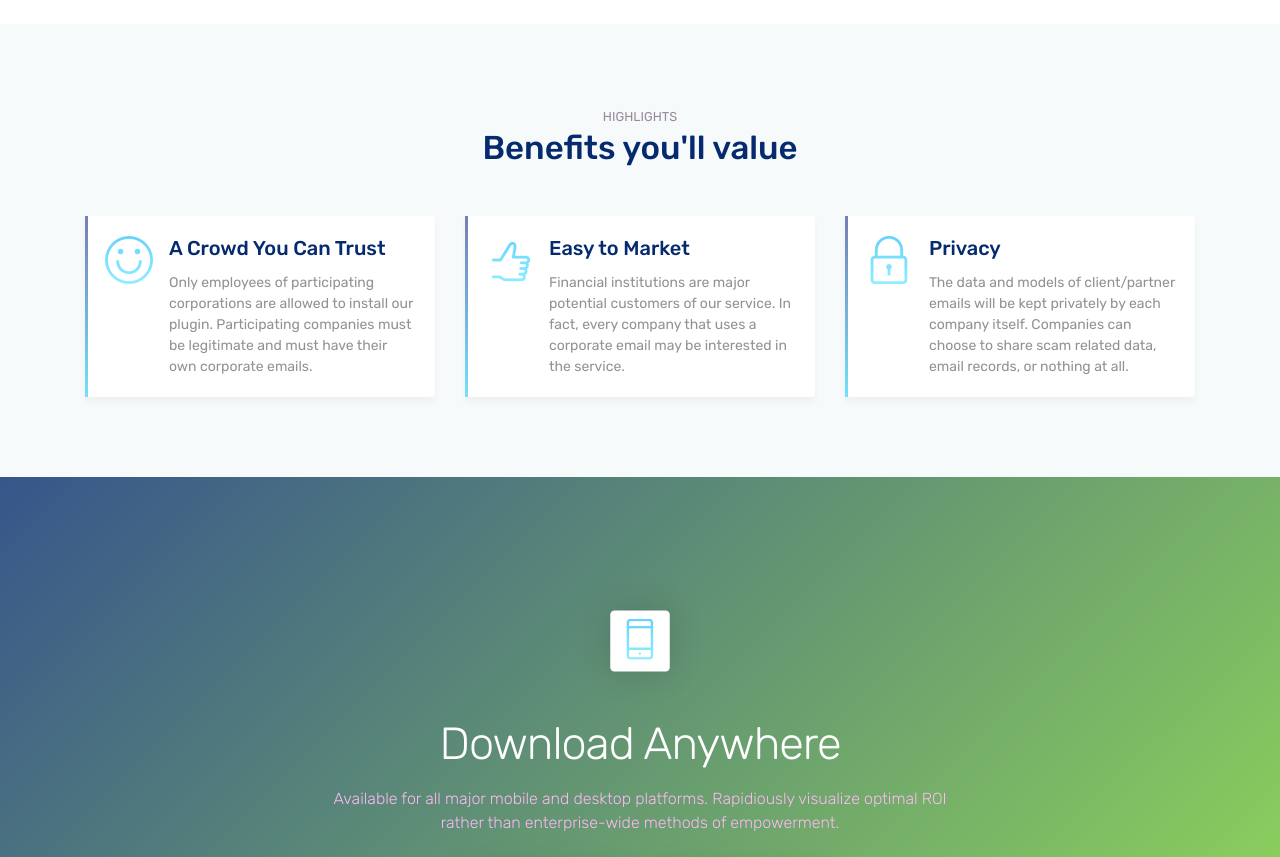
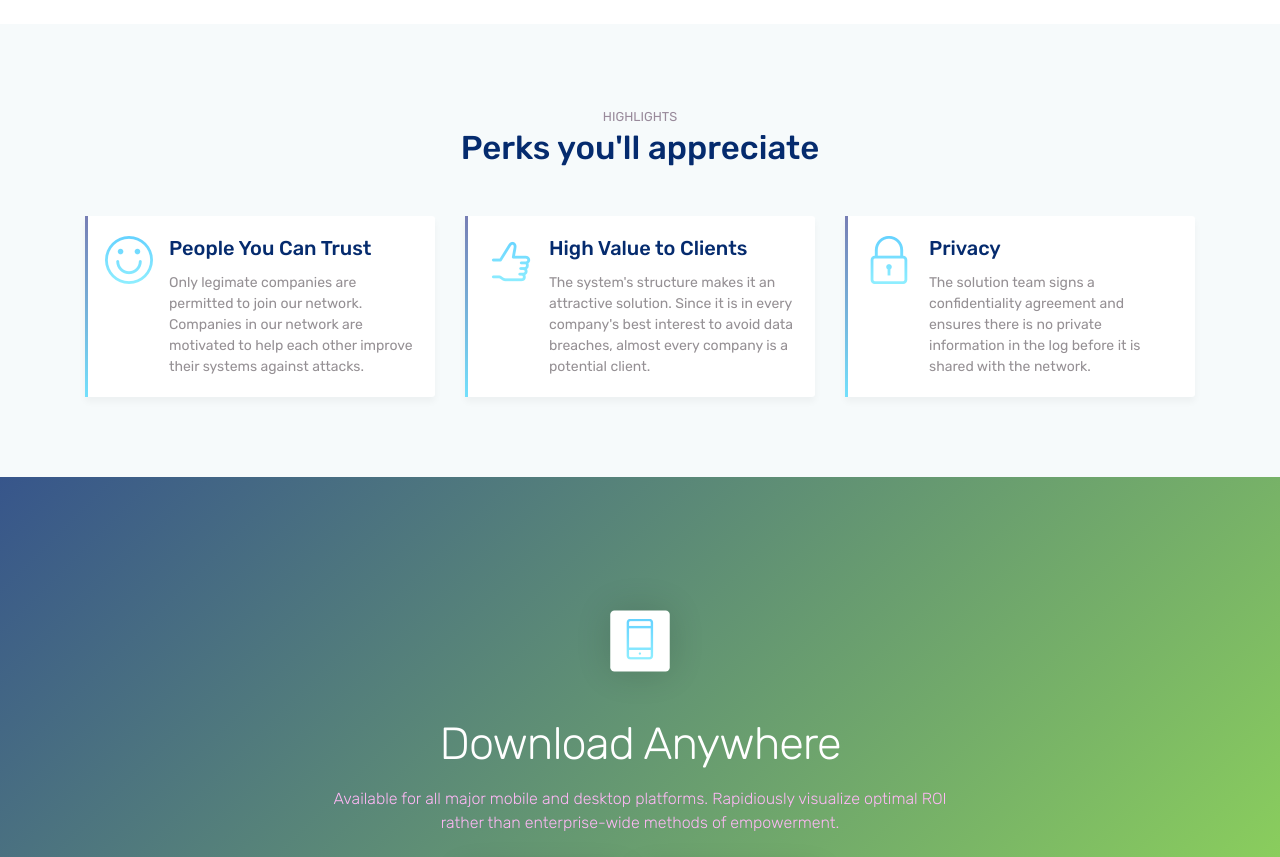
Before and after one commit to SteveCDozo/ctc, a plain HTML site: page uc3.html in a window 1280 px wide. Shown: the part 3840-4697 px from the top of the page. Drawn offline with Linux system fonts and the light colour scheme.

Commit message:
UC3 Crowd Reqs, Clients, Issue/Sol

```diff
--- a/uc3.html
+++ b/uc3.html
@@ -200,7 +200,7 @@ URI     : https://colorlib.com
         <div class="container">
             <div class="section-title">
                 <small>HIGHLIGHTS</small>
-                <h3>Benefits you'll value</h3>
+                <h3>Perks you'll appreciate</h3>
             </div>
             <div class="row">
                 <div class="col-12 col-lg-4">
@@ -209,9 +209,9 @@ URI     : https://colorlib.com
                             <div class="media">
                                 <span class="ti-face-smile gradient-fill ti-3x mr-3"></span>
                                 <div class="media-body">
-                                    <h4 class="card-title">A Crowd You Can Trust</h4>
+                                    <h4 class="card-title">People You Can Trust</h4>
                                     <p class="card-text">
-                                      Only employees of participating corporations are allowed to install our plugin. Participating companies must be legitimate and must have their own corporate emails.
+                                      Only legimate companies are permitted to join our network. Companies in our network are motivated to help each other improve their systems against attacks.
                                     </p>
                                 </div>
                             </div>
@@ -224,10 +224,9 @@ URI     : https://colorlib.com
                             <div class="media">
                                 <span class="ti-thumb-up gradient-fill ti-3x mr-3"></span>
                                 <div class="media-body">
-                                    <h4 class="card-title">Easy to Market</h4>
+                                    <h4 class="card-title">High Value to Clients</h4>
                                     <p class="card-text">
-                                      Financial institutions are major potential customers of our service.
-                                      In fact, every company that uses a corporate email may be interested in the service.
+                                      The system's structure makes it an attractive solution. Since it is in every company's best interest to avoid data breaches, almost every company is a potential client.
                                     </p>
                                 </div>
                             </div>
@@ -242,8 +241,7 @@ URI     : https://colorlib.com
                                 <div class="media-body">
                                     <h4 class="card-title">Privacy</h4>
                                     <p class="card-text">
-                                      The data and models of client/partner emails will be kept privately by each company itself.
-                                      Companies can choose to share scam related data, email records, or nothing at all.
+                                      The solution team signs a confidentiality agreement and ensures there is no private information in the log before it is shared with the network.
                                     </p>
                                 </div>
                             </div>
```
